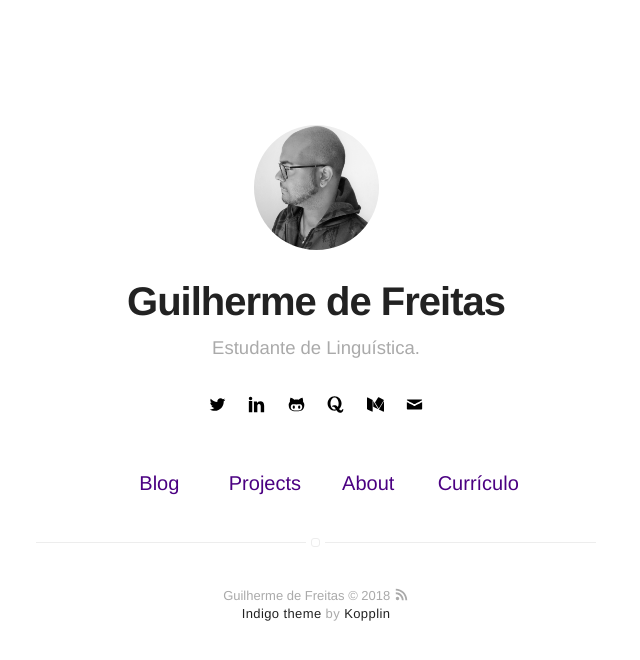
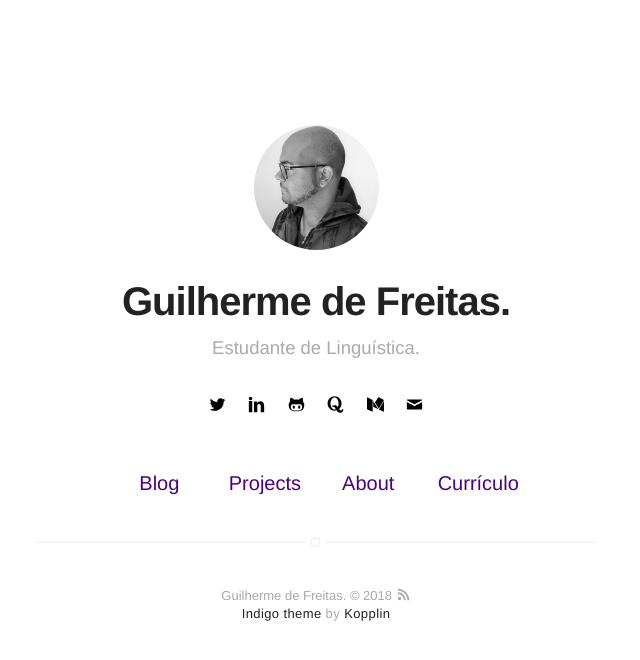
Before and after one commit to ggteixeira/Plural-Generator, a Jekyll site: the page built from index.html, in a window 1280 px wide. Shown: the top 660 px of the page, without its empty margins (324-964 px from the left). Built offline with Jekyll 4.4.1, drawn with Linux system fonts in a browser that asks for light colours.

```diff
--- a/_config.yml
+++ b/_config.yml
@@ -1,5 +1,5 @@
 # main text of home
-name: Guilherme de Freitas
+name: Guilherme de Freitas.
 bio: Estudante de Linguística.
 
 # twitter summary info
```
